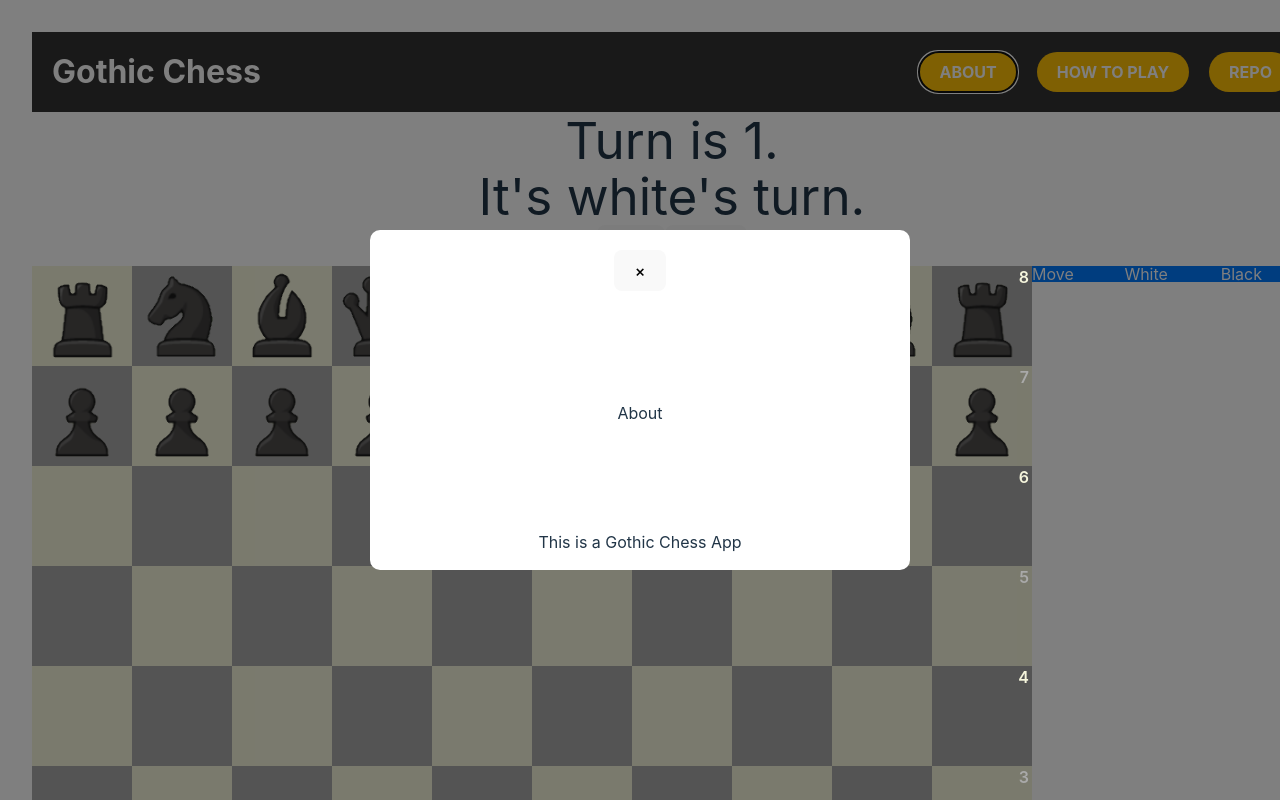
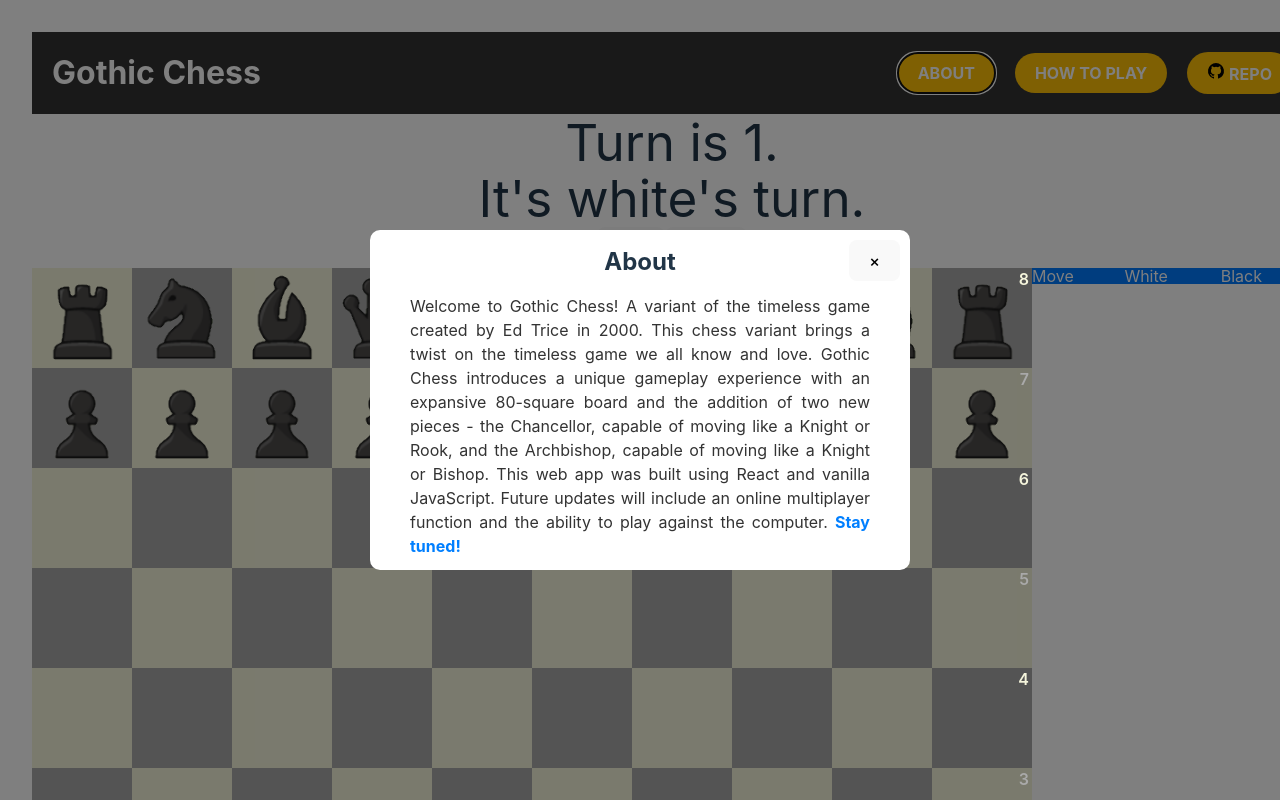
Before and after one commit to darianchen/gothic-chess, a React (Vite) app: page / in a window 1280 px wide. Both pictures are taken after a click on the button "ABOUT". Shown: the top 800 px of the page. Built offline with nearby package versions, Linux system fonts and the light colour scheme.

Commit message:
Finish about modal, add Github SVG

```diff
--- a/src/components/Modal/Modal.css
+++ b/src/components/Modal/Modal.css
@@ -12,6 +12,7 @@
 }
 
 .modalContainer {
+    position: relative;
     background-color: #fff;
     border-radius: 10px;
     padding: 20px;
@@ -19,6 +20,24 @@
     height: 300px;
     display: flex;
     flex-direction: column;
-    justify-content: space-between;
     align-items: center;
 }
+
+.modal-title {
+    font-weight: bold;
+    font-size: 24px;
+}
+
+.modal-body {
+    padding: 20px;
+    font-size: 16px;
+    line-height: 1.5;
+    text-align: justify;
+    color: #333;
+}
+
+.closeBtn {
+    position: absolute;
+    top: 10px;
+    right: 10px;
+}
--- a/src/components/Modal/Modal.jsx
+++ b/src/components/Modal/Modal.jsx
@@ -7,7 +7,11 @@ function Modal({setOpenModal, modalType}) {
                     <div onClick={(e) => {e.stopPropagation()}} className="modalContainer">
                         <button className="closeBtn" onClick={() => {setOpenModal(false)}}>&times;</button>
                         <div className="modal-title">About</div>
-                        <div className="modal-body">This is a Gothic Chess App</div>
+                        <div className="modal-body">Welcome to Gothic Chess! A variant of the timeless game created by Ed Trice in 2000. This chess variant brings a twist on the timeless game we all know and love.
+                        Gothic Chess introduces a unique gameplay experience with an expansive 80-square board and the addition of two new pieces - the Chancellor, capable of moving like a Knight or Rook, and the Archbishop, capable of moving like a Knight or Bishop.
+                        This web app was built using React and vanilla JavaScript. Future updates will include an online multiplayer function and the ability to play against the computer. <span style={{ fontWeight: 'bold', color: '#007FFF' }}>Stay tuned!</span>
+
+                        </div>
                     </div>
                 </div>
             </>
--- /dev/null
+++ b/src/components/Navbar/GithubIcon.jsx
@@ -0,0 +1,9 @@
+import React from 'react';
+
+const GitHubIcon = () => (
+  <svg aria-hidden="true" className="svg-icon iconGitHub" width="18" height="18" viewBox="0 0 18 18">
+    <path fill="#010101" d="M9 1a8 8 0 0 0-2.53 15.59c.4.07.55-.17.55-.38l-.01-1.49c-2.01.37-2.53-.49-2.69-.94-.09-.23-.48-.94-.82-1.13-.28-.15-.68-.52-.01-.53.63-.01 1.08.58 1.23.82.72 1.21 1.87.87 2.33.66.07-.52.28-.87.51-1.07-1.78-.2-3.64-.89-3.64-3.95 0-.87.31-1.59.82-2.15-.08-.2-.36-1.02.08-2.12 0 0 .67-.21 2.2.82a7.42 7.42 0 0 1 4 0c1.53-1.04 2.2-.82 2.2-.82.44 1.1.16 1.92.08 2.12.51.56.82 1.27.82 2.15 0 3.07-1.87 3.75-3.65 3.95.29.25.54.73.54 1.48l-.01 2.2c0 .21.15.46.55.38A8.01 8.01 0 0 0 9 1Z"></path>
+  </svg>
+);
+
+export default GitHubIcon;
--- a/src/components/Navbar/Navbar.jsx
+++ b/src/components/Navbar/Navbar.jsx
@@ -1,6 +1,7 @@
 import { useState } from 'react';
 import Modal from '../Modal';
 import './Navbar.css';
+import GitHubIcon from './GitHubIcon';
 
 function Navbar() {
     const [openAboutModal, setOpenAboutModal] = useState(false);
@@ -14,7 +15,7 @@ function Navbar() {
                 <div className="navbar-buttons">
                 <button className="navbar-button" onClick={() => {setOpenAboutModal(true)}}>ABOUT</button>
                 <button className="navbar-button" onClick={() => {setOpenHowToPlayModal(true)}}>HOW TO PLAY</button>
-                <button className="navbar-button">REPO</button>
+                <button className="navbar-button"><GitHubIcon /> REPO</button>
                 </div>
             </nav>
             {openAboutModal && <Modal setOpenModal={setOpenAboutModal} modalType="ABOUT" />}
```
